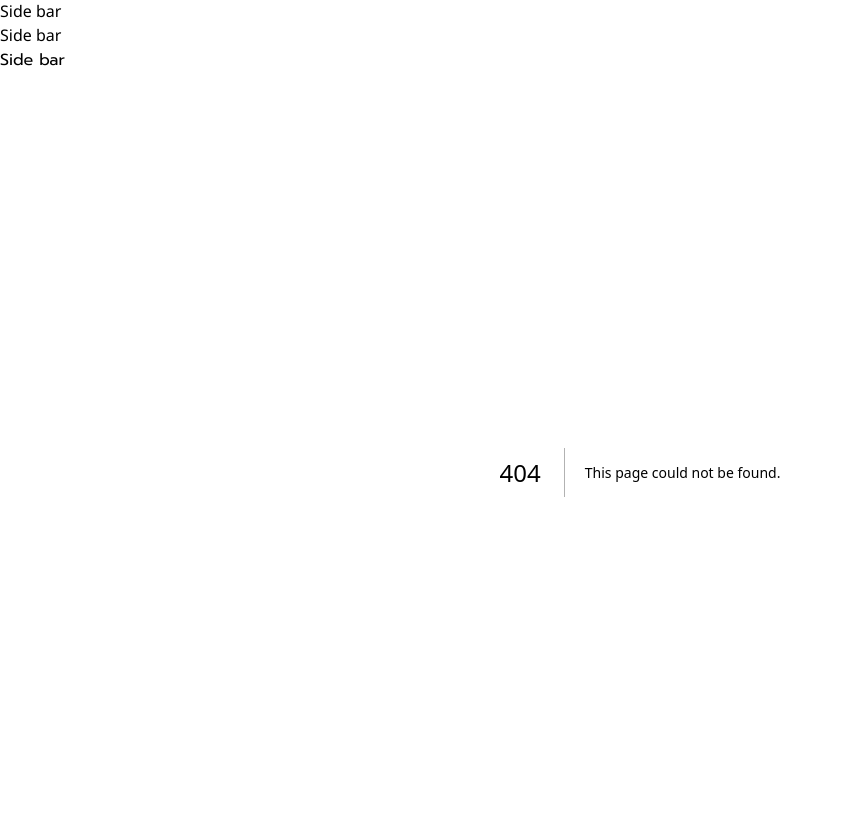
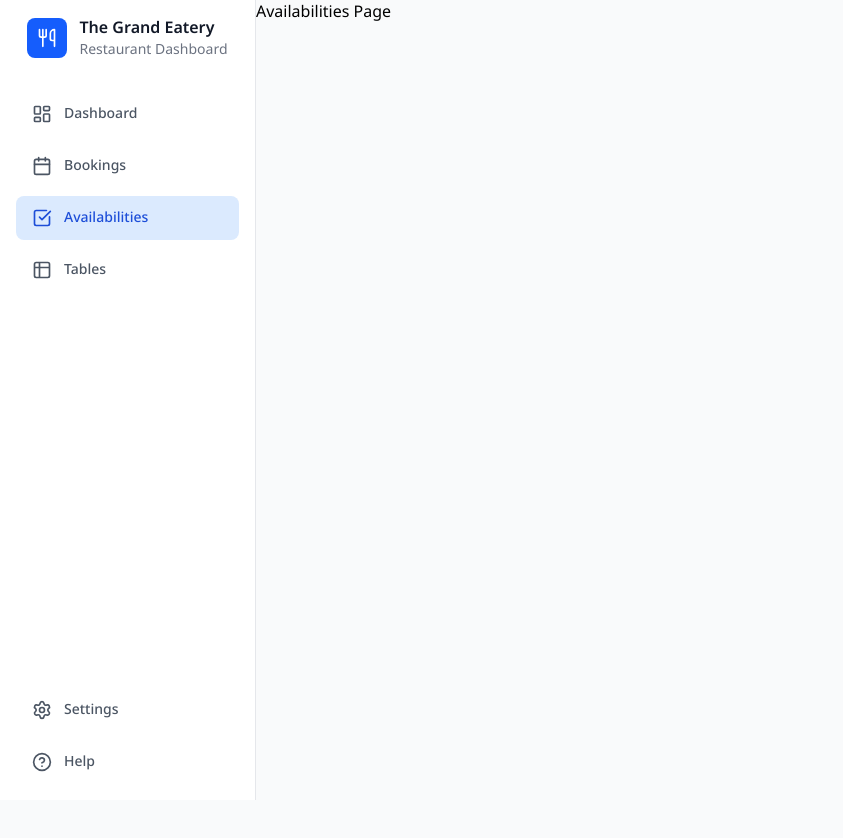
Before and after one commit to mmemekk/booking-system-frontend, a Next.js app: page /availabilities in a window 1280 px wide. Before the commit this address had no page. Shown: the top 838 px of the page, without its empty margins (0-843 px from the left). After the commit the page ends 800 px from the top, so only its background shows below. Built offline with nearby package versions, Linux system fonts and the light colour scheme.

Commit message:
add: sidebar

```diff
--- /dev/null
+++ b/app/availabilities/page.tsx
@@ -0,0 +1,3 @@
+export default function Availabilities() {
+  return <div>Availabilities Page</div>;
+}
--- /dev/null
+++ b/app/bookings/page.tsx
@@ -0,0 +1,3 @@
+export default function Bookings() {
+  return <div>Bookings Page</div>;
+}
--- a/app/globals.css
+++ b/app/globals.css
@@ -27,7 +27,7 @@
   --color-grey-nav: #4b5563;
 
   /* Primary Blue */
-  --color-blue: #2563eb;
+  --color-blue: #1d4ed8;
 
   /* Color Shade */
   --color-green-light: #dcfce7;
--- a/app/layout.tsx
+++ b/app/layout.tsx
@@ -1,7 +1,7 @@
 import type { Metadata } from "next";
-import { Noto_Sans_Thai, Open_Sans, Prompt } from "next/font/google";
+import { Noto_Sans_Thai, Prompt } from "next/font/google";
 import "./globals.css";
-import SideMenu from "./side-menu";
+import SideBar from "../component/sidebar";
 
 const notoSansThai = Noto_Sans_Thai({
   variable: "--font-noto-sans-thai",
@@ -26,11 +26,15 @@ export default function RootLayout({
   return (
     <html lang="en">
       <body
-        className={`${notoSansThai.variable} ${prompt.variable}`}
+        className={`${notoSansThai.variable} ${prompt.variable} antialiased`}
       >
-        <SideMenu>
-          {children}
-        </SideMenu>
+        <div className="flex h-screen">
+          <SideBar />
+          <main className="flex-1">
+            {children}
+          </main>
+
+        </div>
       </body>
     </html>
   );
--- /dev/null
+++ b/app/setting/page.tsx
@@ -0,0 +1,3 @@
+export default function Setting() {
+  return <div>Bookings Page</div>;
+}
--- a/app/side-menu.tsx
+++ /dev/null
@@ -1,18 +0,0 @@
-
-export default function SideMenu({
-  children,
-}: {
-  children: React.ReactNode;
-}) {
-
-  return (
-    <div>
-      <h1 className="font-noto"> Side bar</h1>
-      <h1 className="font-open"> Side bar</h1>
-      <h1 className="font-prompt"> Side bar</h1>
-      {children}
-    </div>
-
-
-  );
-}
--- /dev/null
+++ b/app/tables/page.tsx
@@ -0,0 +1,3 @@
+export default function Tables() {
+  return <div>Tables Page</div>;
+}
--- /dev/null
+++ b/component/sidebar.tsx
@@ -0,0 +1,112 @@
+"use client"
+
+import Link from "next/link"
+import { usePathname } from "next/navigation"
+import { Utensils, LayoutDashboard, Calendar, CheckSquare, Table2, Settings, HelpCircle } from "lucide-react"
+
+export default function Sidebar() {
+  const pathname = usePathname()
+
+  const navItems = [
+    {
+      name: "Dashboard",
+      href: "/dashboard",
+      icon: LayoutDashboard,
+    },
+    {
+      name: "Bookings",
+      href: "/bookings",
+      icon: Calendar,
+    },
+    {
+      name: "Availabilities",
+      href: "/availabilities",
+      icon: CheckSquare,
+    },
+    {
+      name: "Tables",
+      href: "/tables",
+      icon: Table2,
+    },
+  ]
+
+  const bottomItems = [
+    {
+      name: "Settings",
+      href: "/dashboard/settings",
+      icon: Settings,
+    },
+    {
+      name: "Help",
+      href: "/dashboard/help",
+      icon: HelpCircle,
+    },
+  ]
+
+  return (
+    <aside className="w-64 h-screen border-r border-border bg-white flex flex-col justify-between p-4">
+
+      {/* TOP SECTION */}
+      <div>
+
+        {/* Logo */}
+        <div className="flex justify-center items-center gap-3 mb-8">
+          <div className="w-10 h-10 bg-blue-600 rounded-lg flex items-center justify-center text-white font-bold">
+            <Utensils size={20} />
+          </div>
+
+          <div>
+            <p className="font-semibold text-grey-heading">The Grand Eatery</p>
+            <p className="text-sm text-grey-muted">Restaurant Dashboard</p>
+          </div>
+        </div>
+
+        {/* Main Navigation */}
+        <nav className="flex flex-col gap-2">
+          {navItems.map((item) => {
+            const Icon = item.icon
+            const isActive = pathname === item.href
+
+            return (
+              <Link
+                key={item.name}
+                href={item.href}
+                className={`flex items-center gap-3 px-4 py-3 rounded-lg text-sm font-medium transition
+
+                  ${
+                    isActive
+                      ? "bg-blue-light text-blue"
+                      : "text-grey-text hover:bg-gray-100"
+                  }
+                `}
+              >
+                <Icon size={20} />
+                {item.name}
+              </Link>
+            )
+          })}
+        </nav>
+
+      </div>
+
+      {/* BOTTOM SECTION */}
+      <div className="flex flex-col gap-2">
+        {bottomItems.map((item) => {
+          const Icon = item.icon
+
+          return (
+            <Link
+              key={item.name}
+              href={item.href}
+              className="flex items-center gap-3 px-4 py-3 rounded-lg text-sm font-medium text-grey-text hover:bg-gray-100"
+            >
+              <Icon size={20} />
+              {item.name}
+            </Link>
+          )
+        })}
+      </div>
+
+    </aside>
+  )
+}
--- a/package.json
+++ b/package.json
@@ -9,7 +9,8 @@
     "lint": "eslint"
   },
   "dependencies": {
-    "next": "16.0.8",
+    "lucide-react": "^0.577.0",
+    "next": "^16.1.6",
     "react": "19.2.1",
     "react-dom": "19.2.1"
   },
```
Also changed, not shown: 1 other file (tests, documents, lock files or other folders).
